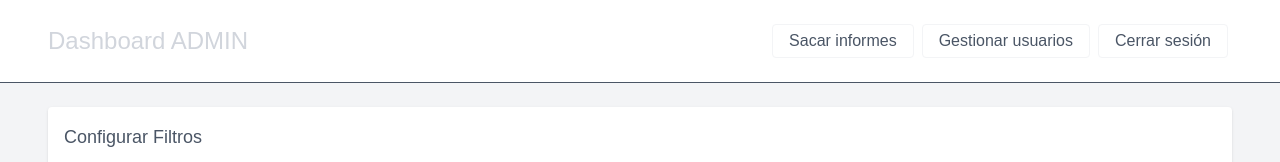
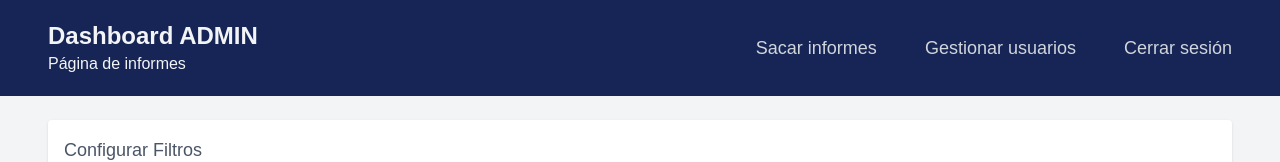
Before and after one commit to frankgimeno3/fichajesp3, a Next.js app: page /admin/dashboard/informes in a window 1280 px wide. Shown: the top 162 px of the page. Built offline with nearby package versions, Linux system fonts and the light colour scheme; no server answers; what aws-amplify would draw is missing.

Commit message:
aplico cambios en nav a dashboard de admin

```diff
--- a/src/app/admin/dashboard/admincomponents/AdminNav.tsx
+++ b/src/app/admin/dashboard/admincomponents/AdminNav.tsx
@@ -1,5 +1,5 @@
 import React, { FC } from 'react';
-import { useRouter } from 'next/navigation';
+import { useRouter, usePathname } from 'next/navigation';
 import AuthenticationService from "@/app/service/AuthenticationService";
 
 interface AdminNavProps {
@@ -8,6 +8,8 @@ interface AdminNavProps {
 
 const AdminNav: FC<AdminNavProps> = ({ }) => {
     const router = useRouter();
+    const pathname = usePathname();
+
     const handleLogout = async () => {
         await AuthenticationService.logout();
         router.replace('/admin');
@@ -23,33 +25,44 @@ const AdminNav: FC<AdminNavProps> = ({ }) => {
     const handleDashboard = () => {
       router.push('/admin/dashboard');
     };
+
+    const getSubtitle = () => {
+      if (pathname === '/admin/dashboard/informes') {
+        return 'Página de informes';
+      } else if (pathname === '/admin/dashboard/usuarios') {
+        return 'Página de gestión de usuarios';
+      }
+      return 'Página principal de administración';
+    };
+
   return (
-    <nav
-    className="flex flex-row justify-between p-5 px-12 items-center border-b border-gray-600"
-    style={{ backgroundColor: 'rgb(255, 255, 255, 0.04)' }}
-  >
-        <p className="text-2xl text-gray-300" onClick={handleDashboard}>Dashboard ADMIN</p>
-        <div className="flex flex-row">
+    <nav className="flex flex-row justify-between p-5 px-12 items-center bg-blue-950 text-gray-100">
+      <div className='flex flex-col text-left cursor-pointer' onClick={()=>handleDashboard()}>
+        <p className="text-2xl font-bold">Dashboard ADMIN</p>
+        <p className="">{getSubtitle()}</p>
+      </div>
+      <div className="flex flex-row gap-12 text-lg">
         <button
-        className="p-1 border border-gray-100 m-1 rounded px-4 hover:bg-gray-100 hover:text-black hover:opacity-90"
+          className="text-gray-300 hover:text-white transition-colors duration-[2000ms] cursor-pointer"
           onClick={handleInformes}
         >
           Sacar informes
         </button>
         <button
-        className="p-1 border border-gray-100 m-1 rounded px-4 hover:bg-gray-100 hover:text-black hover:opacity-90"
+          className="text-gray-300 hover:text-white transition-colors duration-[2000ms] cursor-pointer"
           onClick={handleUsuarios}
         >
           Gestionar usuarios
         </button>
         <button
-        className="p-1 border border-gray-100 m-1 rounded px-4 hover:bg-gray-100 hover:text-black hover:opacity-90"
+          className="text-gray-300 hover:text-white transition-colors duration-[2000ms] cursor-pointer"
           onClick={handleLogout}
         >
           Cerrar sesión
         </button>
       </div>
-  </nav>  );
+    </nav>
+  );
 };
 
 export default AdminNav;
```
Lines whose indentation alone changed are shown as unchanged.
